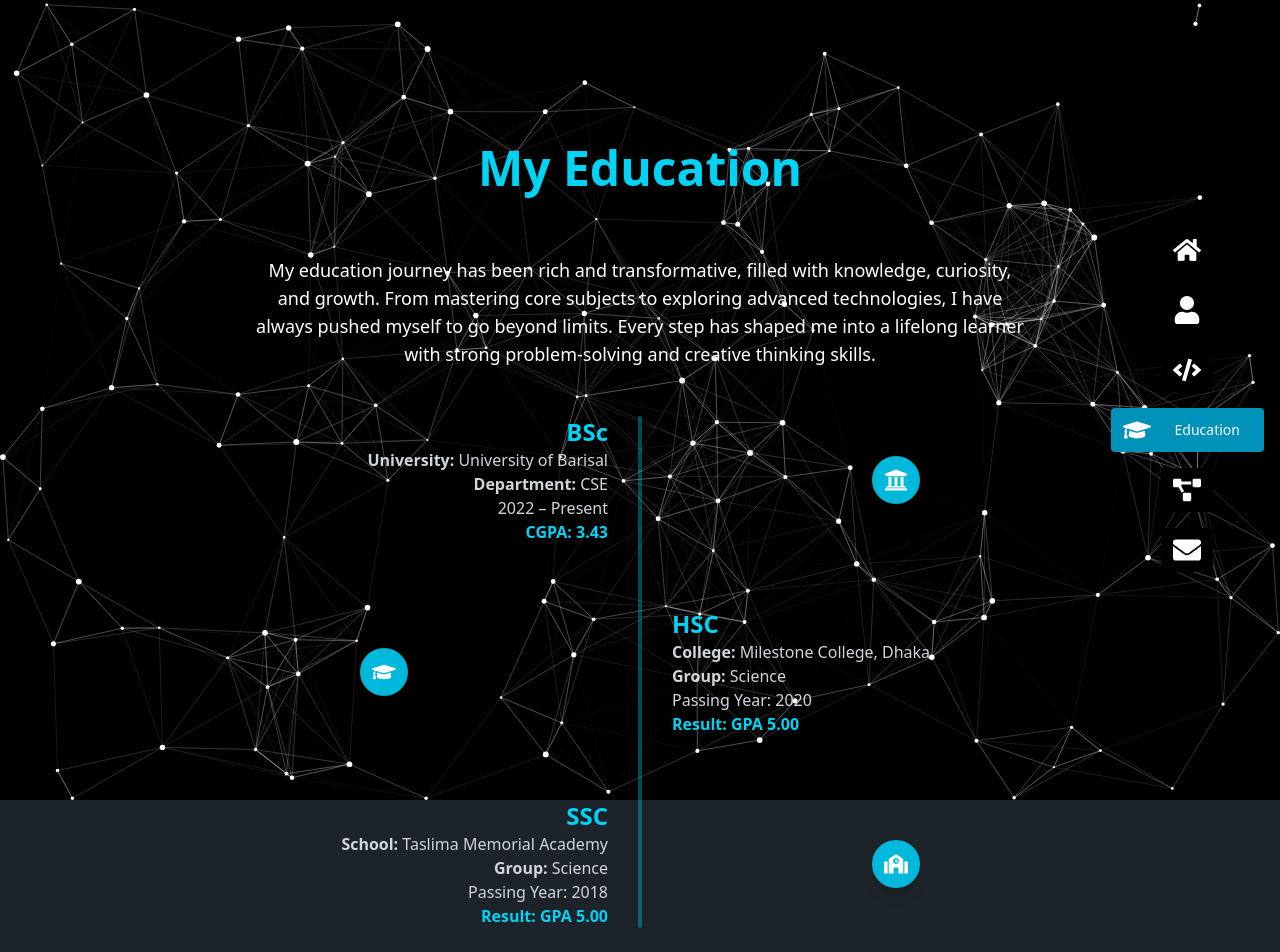
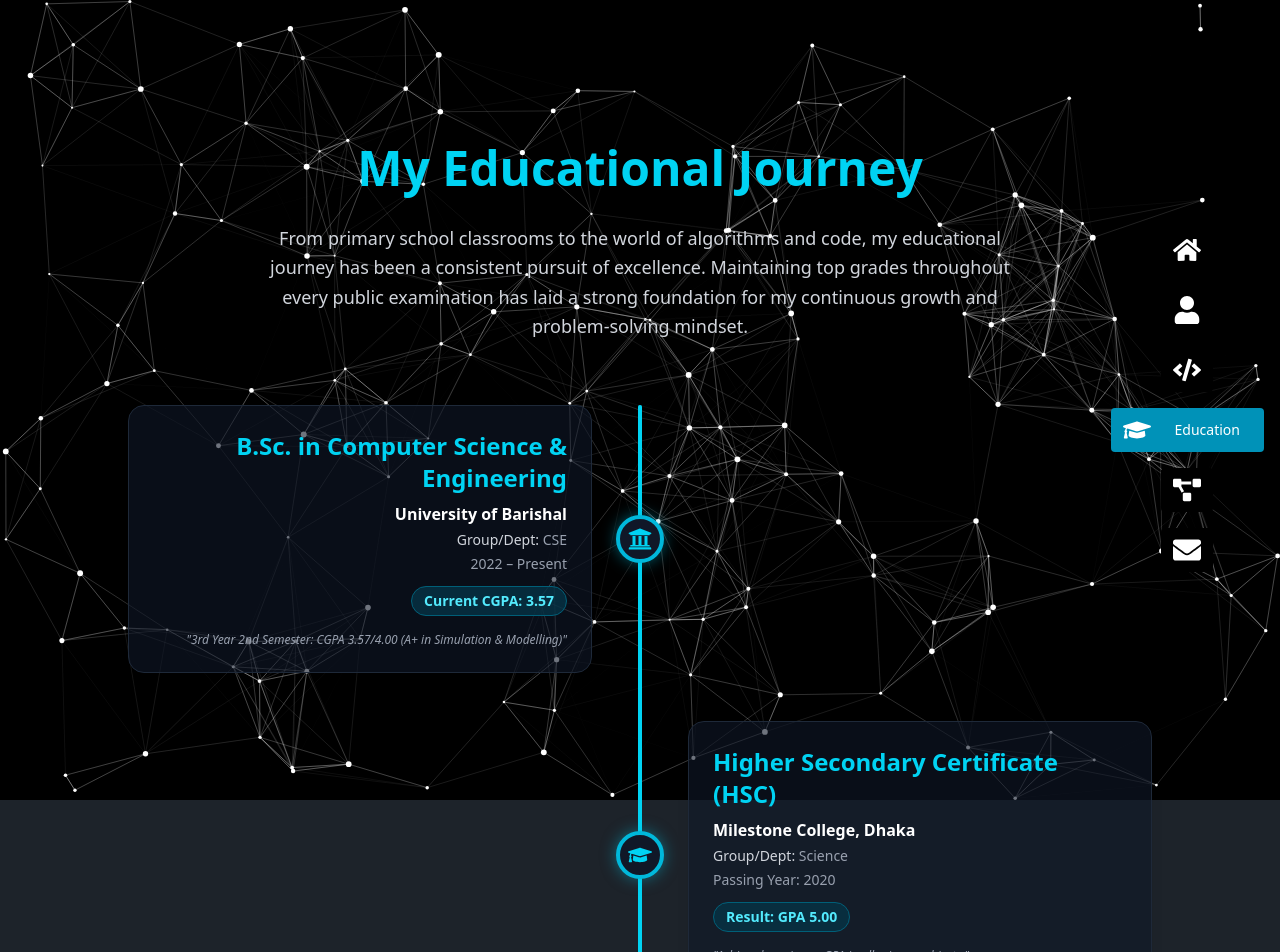
Before and after one commit to miskaran2002/raihan-s-portfolio, a React (Vite) app: page /education in a window 1280 px wide. Shown: the top 952 px of the page. Built offline with nearby package versions, Linux system fonts and the light colour scheme.

Commit message:
update education.jsx

```diff
--- a/src/page/Education/Education.jsx
+++ b/src/page/Education/Education.jsx
@@ -1,178 +1,176 @@
 import React from "react";
 import { motion } from "framer-motion";
-import { FaSchool, FaGraduationCap, FaUniversity } from "react-icons/fa";
+import { FaSchool, FaGraduationCap, FaUniversity, FaMedal, FaStar } from "react-icons/fa";
 
 const containerVariants = {
     hidden: {},
     visible: {
         transition: {
-            staggerChildren: 0.4,
+            staggerChildren: 0.3,
         },
     },
 };
 
 const cardVariants = {
-    hiddenLeft: { opacity: 0, x: -80 },
-    hiddenRight: { opacity: 0, x: 80 },
+    hiddenLeft: { opacity: 0, x: -60 },
+    hiddenRight: { opacity: 0, x: 60 },
     visible: {
         opacity: 1,
         x: 0,
-        transition: { duration: 0.7, ease: "easeOut" },
+        transition: { duration: 0.6, ease: "easeOut" },
     },
 };
 
 const Education = () => {
+    // Education Data Array for easier management and cleaner code
+    const educationData = [
+        {
+            title: "B.Sc. in Computer Science & Engineering",
+            institution: "University of Barishal",
+            department: "CSE",
+            duration: "2022 – Present",
+            result: "Current CGPA: 3.57",
+            icon: <FaUniversity size={24} />,
+            side: "left",
+            highlight: "3rd Year 2nd Semester: CGPA 3.57/4.00 (A+ in Simulation & Modelling)"
+        },
+        {
+            title: "Higher Secondary Certificate (HSC)",
+            institution: "Milestone College, Dhaka",
+            department: "Science",
+            duration: "Passing Year: 2020",
+            result: "Result: GPA 5.00",
+            icon: <FaGraduationCap size={24} />,
+            side: "right",
+            highlight: "Achieved maximum GPA in all science subjects."
+        },
+        {
+            title: "Secondary School Certificate (SSC)",
+            institution: "Taslima Memorial Academy",
+            department: "Science",
+            duration: "Passing Year: 2018",
+            result: "Result: GPA 5.00",
+            icon: <FaSchool size={24} />,
+            side: "left",
+            highlight: "Consistently maintained top-tier academic performance."
+        },
+        {
+            title: "Junior School Certificate (JSC)",
+            institution: "Taslima Memorial Academy",
+            department: "General",
+            duration: "Passing Year: 2015",
+            result: "Result: GPA 5.00",
+            icon: <FaMedal size={24} />,
+            side: "right",
+            highlight: "Awarded Junior School Scholarship for outstanding results."
+        },
+        {
+            title: "Primary School Certificate (PSC)",
+            institution: "Local Primary School", // You can update the exact school name here
+            department: "General",
+            duration: "Passing Year: 2012",
+            result: "Result: GPA 5.00",
+            icon: <FaStar size={24} />,
+            side: "left",
+            highlight: "Awarded Primary School Scholarship, starting the journey of academic excellence."
+        }
+    ];
+
     return (
         <section
             id="education"
-            className="min-h-screen px-6 md:px-20 py-20 text-white relative z-10"
+            className="min-h-screen px-4 sm:px-6 md:px-20 py-20 text-white relative z-10"
         >
             <div className="max-w-5xl mx-auto">
-                <h2 className="text-5xl font-extrabold mb-16 text-cyan-400 text-center select-none">
-                    My Education
-                </h2>
+                <motion.h2
+                    className="text-4xl sm:text-5xl font-extrabold mb-8 text-cyan-400 text-center select-none"
+                    initial={{ opacity: 0, y: -20 }}
+                    whileInView={{ opacity: 1, y: 0 }}
+                    viewport={{ once: true }}
+                >
+                    My Educational Journey
+                </motion.h2>
+
                 {/* Intro Paragraph */}
                 <motion.p
-                    className="text-center text-lg text-white max-w-3xl mx-auto mb-12"
+                    className="text-center text-base sm:text-lg text-gray-300 max-w-3xl mx-auto mb-16 leading-relaxed"
                     initial={{ opacity: 0 }}
                     whileInView={{ opacity: 1 }}
+                    viewport={{ once: true }}
                     transition={{ duration: 0.8 }}
                 >
-                    My education journey has been rich and transformative, filled with
-                    knowledge, curiosity, and growth. From mastering core subjects to
-                    exploring advanced technologies, I have always pushed myself to go
-                    beyond limits. Every step has shaped me into a lifelong learner with
-                    strong problem-solving and creative thinking skills.
+                    From primary school classrooms to the world of algorithms and code, my educational journey has been a consistent pursuit of excellence. Maintaining top grades throughout every public examination has laid a strong foundation for my continuous growth and problem-solving mindset.
                 </motion.p>
 
                 <motion.div
                     className="relative"
                     variants={containerVariants}
                     initial="hidden"
-                    animate="visible"
+                    whileInView="visible"
+                    viewport={{ once: true, amount: 0.1 }}
                 >
-                    {/* vertical line */}
-                    <div className="absolute top-0 left-1/2 -translate-x-1/2 w-1 h-full bg-cyan-500/40 rounded-full"></div>
-
-                    {/* BSc */}
+                    {/* Vertical line (Timeline) */}
+                    <div className="absolute top-0 left-4 md:left-1/2 md:-translate-x-1/2 w-1 h-full bg-cyan-900 rounded-full">
+                        {/* Animated progress line over the background line */}
                         <motion.div
-                        className="mb-16 flex items-center w-full"
-                        variants={cardVariants}
-                        initial="hiddenLeft"
-                        animate="visible"
-                    >
-                        <div className="w-1/2 pr-8 text-right hidden md:block">
-                            <h3 className="text-2xl font-semibold text-cyan-400">BSc</h3>
-                            <p className="text-gray-300">
-                                <span className="font-semibold">University:</span> University of
-                                Barisal
-                            </p>
-                            <p className="text-gray-300">
-                                <span className="font-semibold">Department:</span> CSE
-                            </p>
-                            <p className="text-gray-300">2022 – Present</p>
-                            <p className="text-cyan-400 font-semibold">CGPA: 3.43</p>
+                            className="w-full bg-cyan-400 rounded-full"
+                            initial={{ height: 0 }}
+                            whileInView={{ height: "100%" }}
+                            viewport={{ once: true }}
+                            transition={{ duration: 1.5, ease: "easeInOut" }}
+                        />
                     </div>
 
-                        {/* middle icon */}
-                        <div className="w-12 h-12 flex items-center justify-center bg-cyan-500 text-white rounded-full shadow-lg mx-auto relative z-10">
-                            <FaUniversity size={24} />
+                    {/* Mapping through education data to generate timeline items */}
+                    {educationData.map((edu, index) => (
+                        <motion.div
+                            key={index}
+                            className={`mb-12 flex flex-col md:flex-row items-start md:items-center w-full relative ${
+                                edu.side === "right" ? "md:flex-row-reverse" : ""
+                            }`}
+                            variants={cardVariants}
+                            initial={edu.side === "left" ? "hiddenLeft" : "hiddenRight"}
+                            whileInView="visible"
+                            viewport={{ once: true, amount: 0.2 }}
+                        >
+                            {/* Desktop Layout - Content Area */}
+                            <div className={`hidden md:block w-1/2 ${edu.side === "left" ? "pr-12 text-right" : "pl-12 text-left"}`}>
+                                <div className="bg-gray-900/60 p-6 rounded-2xl border border-gray-800 hover:border-cyan-500/40 transition-colors shadow-lg hover:shadow-cyan-900/20">
+                                    <h3 className="text-xl lg:text-2xl font-bold text-cyan-400 mb-2">{edu.title}</h3>
+                                    <p className="text-white font-semibold text-base mb-1">{edu.institution}</p>
+                                    <div className="text-gray-400 text-sm space-y-1 mb-3">
+                                        <p><span className="text-gray-300">Group/Dept:</span> {edu.department}</p>
+                                        <p>{edu.duration}</p>
+                                    </div>
+                                    <p className="inline-block px-3 py-1 bg-cyan-950/80 text-cyan-300 rounded-full text-sm font-bold border border-cyan-800 mb-2">{edu.result}</p>
+                                    <p className="text-xs text-gray-400 italic mt-2">"{edu.highlight}"</p>
+                                </div>
                             </div>
 
-                        <div className="w-1/2 pl-8 md:hidden block">
-                            {/* for small screens card on right */}
-                            <h3 className="text-2xl font-semibold text-cyan-400">BSc</h3>
-                            <p className="text-gray-300">
-                                <span className="font-semibold">University:</span> University of
-                                Barisal
-                            </p>
-                            <p className="text-gray-300">
-                                <span className="font-semibold">Department:</span> CSE
-                            </p>
-                            <p className="text-gray-300">2022 – Present</p>
-                            <p className="text-cyan-400 font-semibold">CGPA: 3.43</p>
+                            {/* Middle Icon Container */}
+                            <div className="absolute left-0 md:left-1/2 md:-translate-x-1/2 w-9 h-9 md:w-12 md:h-12 flex items-center justify-center bg-gray-900 border-4 border-cyan-500 text-cyan-400 rounded-full shadow-[0_0_15px_rgba(6,182,212,0.5)] z-10">
+                                <div className="scale-75 md:scale-100">
+                                    {edu.icon}
                                 </div>
-                    </motion.div>
-
-                    {/* HSC */}
-                    <motion.div
-                        className="mb-16 flex items-center w-full flex-row-reverse"
-                        variants={cardVariants}
-                        initial="hiddenRight"
-                        animate="visible"
-                    >
-                        <div className="w-1/2 pl-8 text-left hidden md:block">
-                            <h3 className="text-2xl font-semibold text-cyan-400">HSC</h3>
-                            <p className="text-gray-300">
-                                <span className="font-semibold">College:</span> Milestone
-                                College, Dhaka
-                            </p>
-                            <p className="text-gray-300">
-                                <span className="font-semibold">Group:</span> Science
-                            </p>
-                            <p className="text-gray-300">Passing Year: 2020</p>
-                            <p className="text-cyan-400 font-semibold">Result: GPA 5.00</p>
                             </div>
 
-                        {/* middle icon */}
-                        <div className="w-12 h-12 flex items-center justify-center bg-cyan-500 text-white rounded-full shadow-lg mx-auto relative z-10">
-                            <FaGraduationCap size={24} />
+                            {/* Mobile Layout - Content Area */}
+                            <div className="md:hidden w-full pl-12 sm:pl-16">
+                                <div className="bg-gray-900/80 p-5 rounded-xl border border-gray-800 hover:border-cyan-500/40 transition-colors shadow-lg">
+                                    <h3 className="text-lg font-bold text-cyan-400 mb-1">{edu.title}</h3>
+                                    <p className="text-white font-medium text-sm mb-2">{edu.institution}</p>
+                                    <div className="text-gray-400 text-xs space-y-1 mb-3">
+                                        <p>{edu.department} | {edu.duration}</p>
+                                    </div>
+                                    <p className="inline-block px-2.5 py-1 bg-cyan-950/80 text-cyan-300 rounded-full text-xs font-bold border border-cyan-800">{edu.result}</p>
+                                    {edu.highlight && <p className="text-xs text-gray-400 italic mt-3">"{edu.highlight}"</p>}
+                                </div>
                             </div>
 
-                        <div className="w-1/2 pr-8 md:hidden block text-right">
-                            {/* small screens */}
-                            <h3 className="text-2xl font-semibold text-cyan-400">HSC</h3>
-                            <p className="text-gray-300">
-                                <span className="font-semibold">College:</span> Milestone
-                                College, Dhaka
-                            </p>
-                            <p className="text-gray-300">
-                                <span className="font-semibold">Group:</span> Science
-                            </p>
-                            <p className="text-gray-300">Passing Year: 2020</p>
-                            <p className="text-cyan-400 font-semibold">Result: GPA 5.00</p>
-                        </div>
+                            {/* Empty div for spacing on desktop */}
+                            <div className="hidden md:block w-1/2"></div>
                         </motion.div>
-
-                    {/* SSC */}
-                    <motion.div
-                        className="mb-16 flex items-center w-full"
-                        variants={cardVariants}
-                        initial="hiddenLeft"
-                        animate="visible"
-                    >
-                        <div className="w-1/2 pr-8 text-right hidden md:block">
-                            <h3 className="text-2xl font-semibold text-cyan-400">SSC</h3>
-                            <p className="text-gray-300">
-                                <span className="font-semibold">School:</span> Taslima Memorial
-                                Academy
-                            </p>
-                            <p className="text-gray-300">
-                                <span className="font-semibold">Group:</span> Science
-                            </p>
-                            <p className="text-gray-300">Passing Year: 2018</p>
-                            <p className="text-cyan-400 font-semibold">Result: GPA 5.00</p>
-                        </div>
-
-                        {/* middle icon */}
-                        <div className="w-12 h-12 flex items-center justify-center bg-cyan-500 text-white rounded-full shadow-lg mx-auto relative z-10">
-                            <FaSchool size={24} />
-                        </div>
-
-                        <div className="w-1/2 pl-8 md:hidden block">
-                            {/* small screens */}
-                            <h3 className="text-2xl font-semibold text-cyan-400">SSC</h3>
-                            <p className="text-gray-300">
-                                <span className="font-semibold">School:</span> Taslima Memorial
-                                Academy
-                            </p>
-                            <p className="text-gray-300">
-                                <span className="font-semibold">Group:</span> Science
-                            </p>
-                            <p className="text-gray-300">Passing Year: 2018</p>
-                            <p className="text-cyan-400 font-semibold">Result: GPA 5.00</p>
-                        </div>
-                    </motion.div>
+                    ))}
                 </motion.div>
             </div>
         </section>
```
Lines whose indentation alone changed are shown as unchanged.
